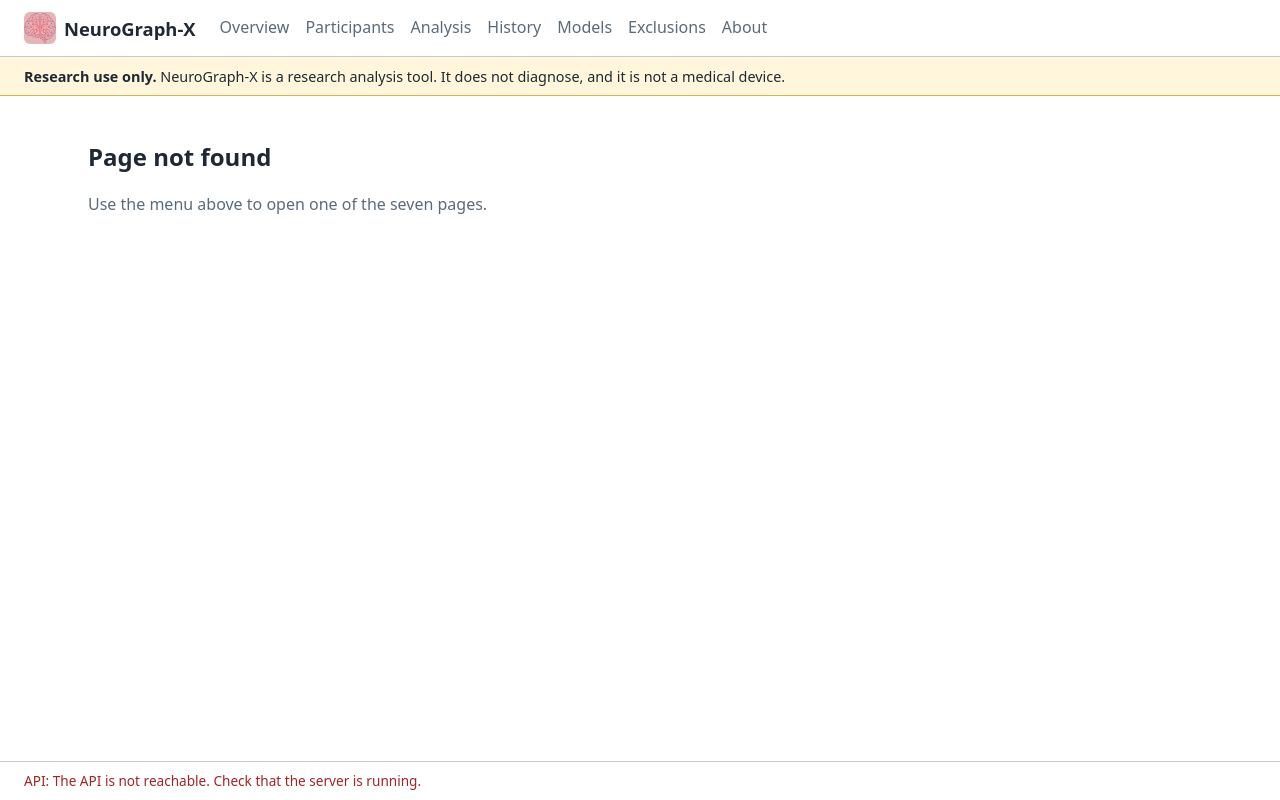
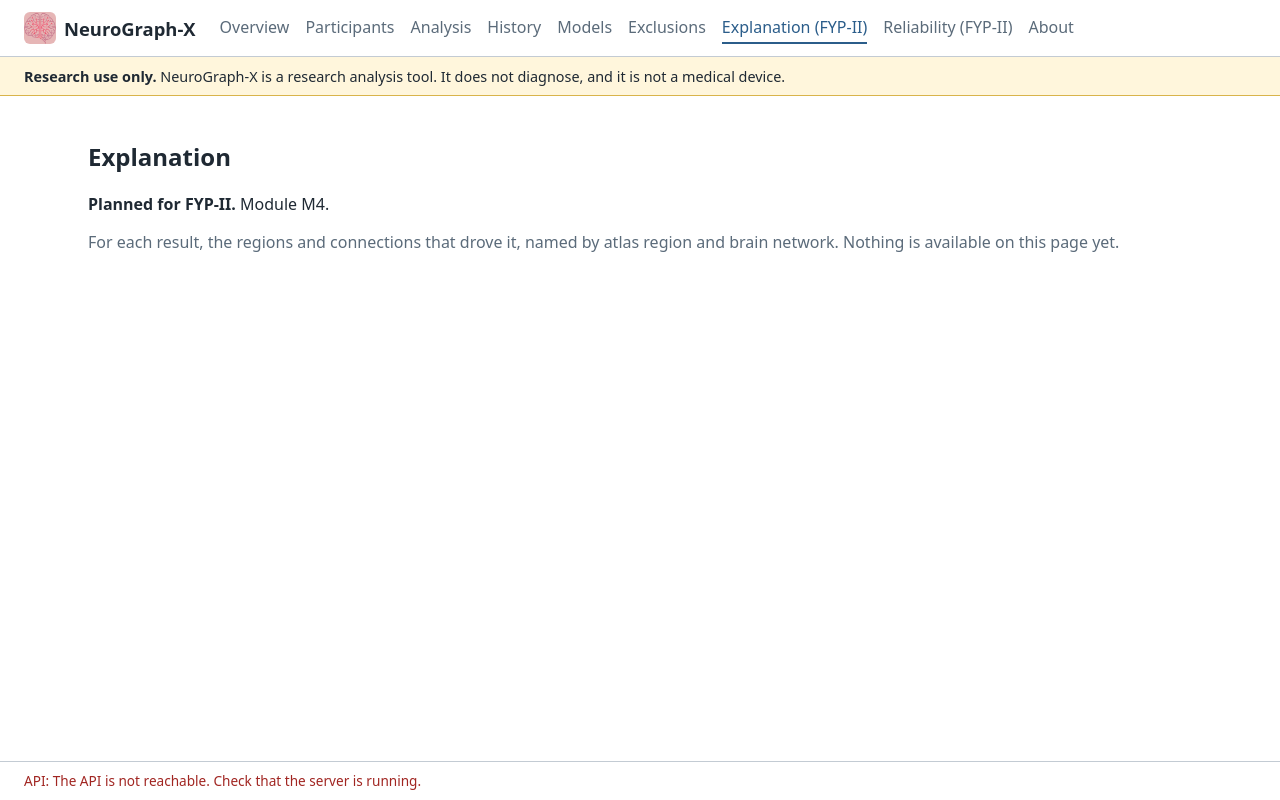
Before and after one commit to Aleesha-hayat20/NeuroGraph-X, a React (Vite) app in the folder dashboard/: page /explanation in a window 1280 px wide. Built offline with nearby package versions, Linux system fonts and the light colour scheme; no server answers.

Commit message:
feat(m7): FYP-II placeholder tabs for Explanation and Reliability (#148)

```diff
--- a/dashboard/src/App.jsx
+++ b/dashboard/src/App.jsx
@@ -3,10 +3,12 @@ import Layout from './components/Layout.jsx'
 import About from './pages/About.jsx'
 import Analysis from './pages/Analysis.jsx'
 import Exclusions from './pages/Exclusions.jsx'
+import Explanation from './pages/Explanation.jsx'
 import History from './pages/History.jsx'
 import Models from './pages/Models.jsx'
 import Overview from './pages/Overview.jsx'
 import Participants from './pages/Participants.jsx'
+import Reliability from './pages/Reliability.jsx'
 
 export default function App() {
   return (
@@ -18,6 +20,8 @@ export default function App() {
         <Route path="history" element={<History />} />
         <Route path="models" element={<Models />} />
         <Route path="exclusions" element={<Exclusions />} />
+        <Route path="explanation" element={<Explanation />} />
+        <Route path="reliability" element={<Reliability />} />
         <Route path="about" element={<About />} />
         <Route path="*" element={<NotFound />} />
       </Route>
@@ -29,7 +33,7 @@ function NotFound() {
   return (
     <section>
       <h1>Page not found</h1>
-      <p className="muted">Use the menu above to open one of the seven pages.</p>
+      <p className="muted">Use the menu above to open a page.</p>
     </section>
   )
 }
--- a/dashboard/src/components/Layout.jsx
+++ b/dashboard/src/components/Layout.jsx
@@ -5,7 +5,7 @@ import ApiStatus from './ApiStatus.jsx'
 import FixtureNotice from './FixtureNotice.jsx'
 import ResearchNotice from './ResearchNotice.jsx'
 
-// The seven pages of memo 0012, in the order of the dashboard's use cases.
+// The seven pages of memo 0012, then two planned for FYP-II (memo 0015).
 const PAGES = [
   { to: '/', label: 'Overview', end: true },
   { to: '/participants', label: 'Participants' },
@@ -13,6 +13,8 @@ const PAGES = [
   { to: '/history', label: 'History' },
   { to: '/models', label: 'Models' },
   { to: '/exclusions', label: 'Exclusions' },
+  { to: '/explanation', label: 'Explanation (FYP-II)' },
+  { to: '/reliability', label: 'Reliability (FYP-II)' },
   { to: '/about', label: 'About' },
 ]
 
--- /dev/null
+++ b/dashboard/src/components/PlannedPage.jsx
@@ -0,0 +1,13 @@
+// A page for a module planned for FYP-II. It says what the module will show and that
+// nothing is available yet. It makes no request to the API.
+export default function PlannedPage({ title, module, children }) {
+  return (
+    <section>
+      <h1>{title}</h1>
+      <p>
+        <strong>Planned for FYP-II.</strong> {module}
+      </p>
+      <p className="muted">{children}</p>
+    </section>
+  )
+}
--- /dev/null
+++ b/dashboard/src/pages/Explanation.jsx
@@ -0,0 +1,10 @@
+import PlannedPage from '../components/PlannedPage.jsx'
+
+export default function Explanation() {
+  return (
+    <PlannedPage title="Explanation" module="Module M4.">
+      For each result, the regions and connections that drove it, named by atlas region and
+      brain network. Nothing is available on this page yet.
+    </PlannedPage>
+  )
+}
--- /dev/null
+++ b/dashboard/src/pages/Reliability.jsx
@@ -0,0 +1,11 @@
+import PlannedPage from '../components/PlannedPage.jsx'
+
+export default function Reliability() {
+  return (
+    <PlannedPage title="Reliability" module="Module M5.">
+      With every result, the spread across seeds, training samples and atlases, and the
+      leave-site-out accuracy as the expected performance on a scanner the model has not
+      seen. Nothing is available on this page yet.
+    </PlannedPage>
+  )
+}
```
Also changed, not shown: 1 other file (tests, documents, lock files or other folders).
